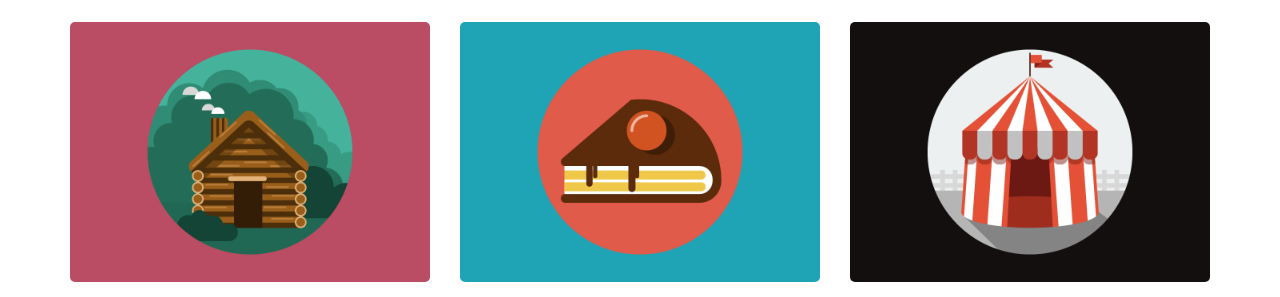
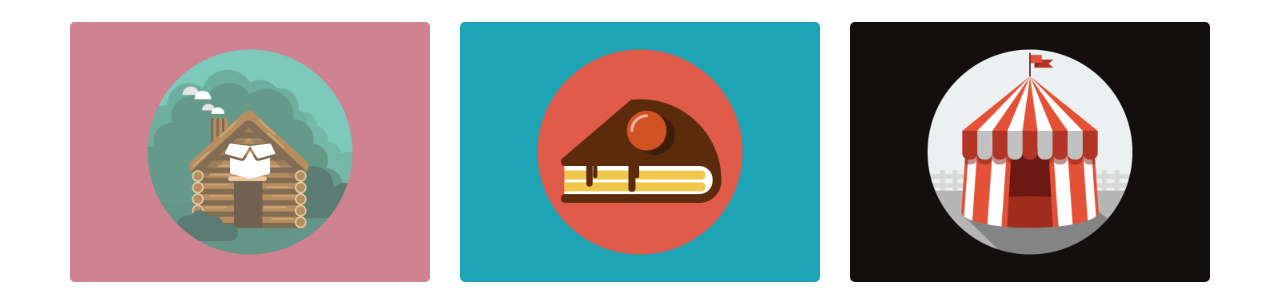
Before and after one commit to DidierDankan/html-css-bootstrap-freelancer, a plain HTML site: page index.html in a window 1280 px wide. Shown: the part 622-919 px from the top of the page. Drawn offline with nearby package versions, Linux system fonts and the light colour scheme.

Commit message:
halfway layover

```diff
--- a/css/main.css
+++ b/css/main.css
@@ -1,4 +1,5 @@
 /* UTILITIES */
+/* margin e padding  */
 .mb-20 {
     margin-bottom: 1.8rem;
 }
@@ -19,6 +20,7 @@
     padding-top: 60px;;
 }
 
+/* fonts-fix */
 .font-weight-fix {
     font-weight: 800;
 }
@@ -27,6 +29,7 @@
     font-size: 2.7rem;
 }
 
+/* background color */
 .bg-dark-blue {
     background: #2C3E50;
 }
@@ -146,6 +149,7 @@
 }
 
 .pic-box {
+    position: relative;
     max-width: 400px;
     max-height: 280px;
     margin-left: auto;
@@ -157,6 +161,24 @@
     height: 100%;
     border-radius: 5px;
 }
+
+/* layover TEST with icon on pic */
+.layover-icon {
+    position: absolute;
+    opacity: 1;
+    left: 0;
+    top: 0;
+    right: 0;
+    bottom: 0;
+    text-align: center;
+    line-height: 7;
+    font-size: 4rem;
+    color: #fff;
+    border-radius: 5px;
+    background-color: rgba(255, 255, 255, .3);
+    z-index: 2;
+}
+/* END LAYOVER TEST */
 
 /* ABOUT */
 .colored-white {
--- a/index.html
+++ b/index.html
@@ -102,8 +102,18 @@
                     <div class="col-xs-12 col-sm-6 col-md-4 col-lg-4">
                         <div class="pic-box mb-20">
                             <img src="./img/cabin.png" alt="cabin sketch">
+                            <!-- LAYOVER TEST -->
+                            <div class="layover-icon">
+                                <i class="fas fa-box-open"></i>
+                            </div>
+                            <!-- END LAYOVER -->
                         </div>
+                        <!-- layover -->
+                        <!-- <div class="Layover-icon">
+                            <i class="fas fa-burn"></i>
+                        </div> -->
                     </div>
+
                     <div class="col-xs-12 col-sm-6 col-md-4 col-lg-4">
                         <div class="pic-box mb-20">
                             <img src="./img/cake.png" alt="cake sketch">
```
